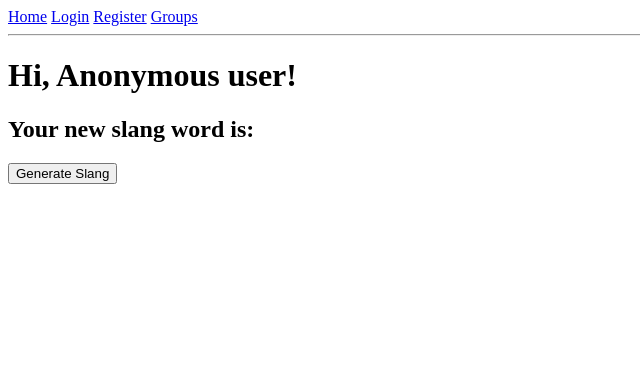
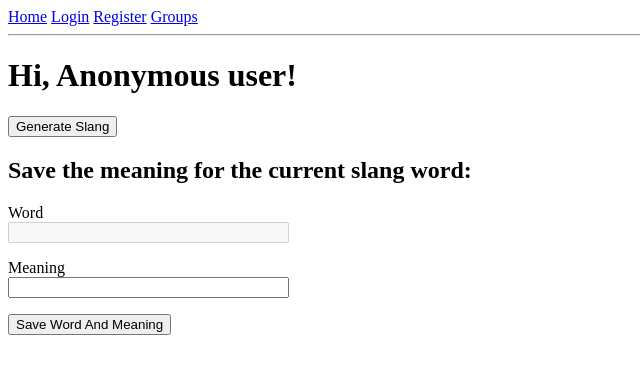
Before and after one commit to Sasafrass/straattaal, a Flask app: page / in a window 1280 px wide. Shown: the top 374 px of the page, without its empty margins (0-640 px from the left). Run offline with Flask 2, Linux system fonts and the light colour scheme.

Commit message:
Create meaning form.

```diff
--- a/app/main/forms.py
+++ b/app/main/forms.py
@@ -1,6 +1,15 @@
 from flask_wtf import FlaskForm
-from wtforms import SubmitField
+from wtforms import StringField, SubmitField
+from wtforms.validators import DataRequired
 
 
 class GenerateSlangForm(FlaskForm):
-    submit = SubmitField("Generate Slang")
+    """Submit form to generate a new slang word."""
+    submit_generate = SubmitField("Generate Slang")
+
+
+class MeaningForm(FlaskForm):
+    """Submit form to persist your word and meaning to database."""
+    word = StringField("Word", validators=[DataRequired()])
+    meaning = StringField("Meaning")
+    submit_meaning = SubmitField("Save Word And Meaning")
--- a/app/main/routes.py
+++ b/app/main/routes.py
@@ -1,22 +1,43 @@
 import requests
 from flask import render_template
 from app.main import bp
-from app.main.forms import GenerateSlangForm
+from app.main.forms import GenerateSlangForm, MeaningForm
 
 
 @bp.route("/", methods=["GET", "POST"])
 @bp.route("/index", methods=["GET", "POST"])
 def index():
-    form = GenerateSlangForm()
+    generate_slang_form = GenerateSlangForm()
+    meaning_form = MeaningForm()
 
-    if form.validate_on_submit():
+    if generate_slang_form.submit_generate.data and generate_slang_form.validate():
         # TODO: Might be overkill to use an API call here rather than internal call.
         response = requests.get("http://localhost:5000/api/generate_slang")
         response = response.json()
         slang_word = response["slang_word"]
+        meaning_form.word.data = slang_word
 
         return render_template(
-            "index.html", title="Home", slang_word=slang_word, form=form
+            "index.html",
+            title="Home",
+            slang_word=slang_word,
+            generate_slang_form=generate_slang_form,
+            meaning_form=meaning_form,
         )
 
-    return render_template("index.html", title="Home", slang_word="", form=form)
+    if meaning_form.submit_meaning.data and meaning_form.validate():
+        print("Successfully submitted the meaning form")
+
+        return render_template(
+            "index.html",
+            title="Home",
+            generate_slang_form=generate_slang_form,
+            meaning_form=meaning_form,
+        )
+
+    return render_template(
+        "index.html",
+        title="Home",
+        slang_word="",
+        generate_slang_form=generate_slang_form,
+        meaning_form=meaning_form)
--- a/app/templates/index.html
+++ b/app/templates/index.html
@@ -1,16 +1,42 @@
 {% extends "base.html" %}
 
 {% block content %}
+    <!-- Main index content -->
     {% if current_user.is_anonymous %}
     <h1>Hi, Anonymous user!</h1>
     {% else %}
     <h1>Hi, {{ current_user.username }}!</h1>
     <p>Your current groups are {{ current_user.groups }}</p>
     {% endif %}
+
+    <!-- Generate Slang Form -->
+    <form action="" method="post" novalidate>
+        {{ generate_slang_form.hidden_tag() }}
+        <p>{{ generate_slang_form.submit_generate() }}</p>
+    </form>
+    {% if slang_word %}
     <h2>Your new slang word is: </h2>
+    <p>{{ slang_word }}</p>
+    {% endif %}
+
+    <!-- Meaning Form -->
+    <h2>Save the meaning for the current slang word: </h2>
     <form action="" method="post" novalidate>
-        {{ form.hidden_tag() }}
-        <p>{{ form.submit() }}</p>
+        {{ meaning_form.hidden_tag() }}
+        <p>
+            {{ meaning_form.word.label }}<br>
+            {{ meaning_form.word(size=32, disabled=True) }}<br>
+            {% for error in meaning_form.word.errors %}
+            <span style="color: red;">[{{ error }}]</span>
+            {% endfor %}
+        </p>
+        <p>
+            {{ meaning_form.meaning.label }}<br>
+            {{ meaning_form.meaning(size=32) }}<br>
+            {% for error in meaning_form.meaning.errors %}
+            <span style="color: red;">[{{ error }}]</span>
+            {% endfor %}
+        </p>
+        <p>{{ meaning_form.submit_meaning() }}</p>
     </form>
-    {{ slang_word }}
 {% endblock %}
```
